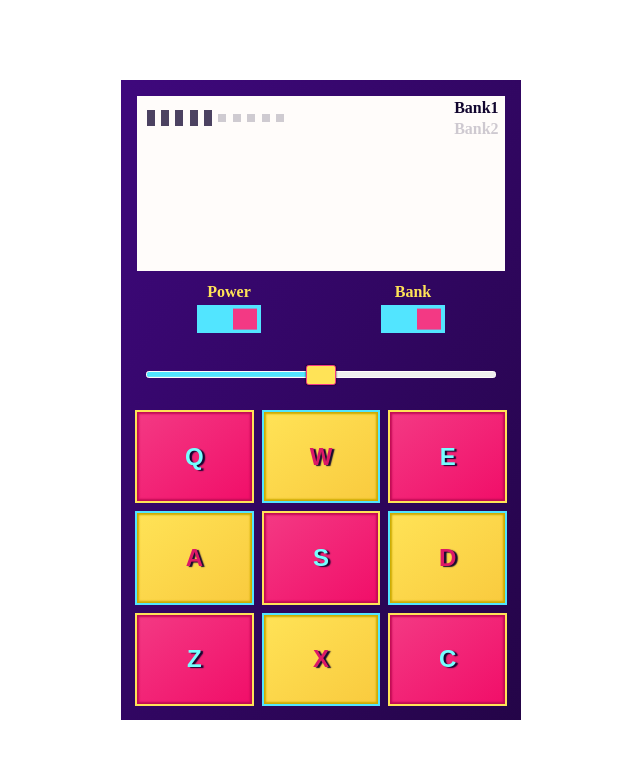
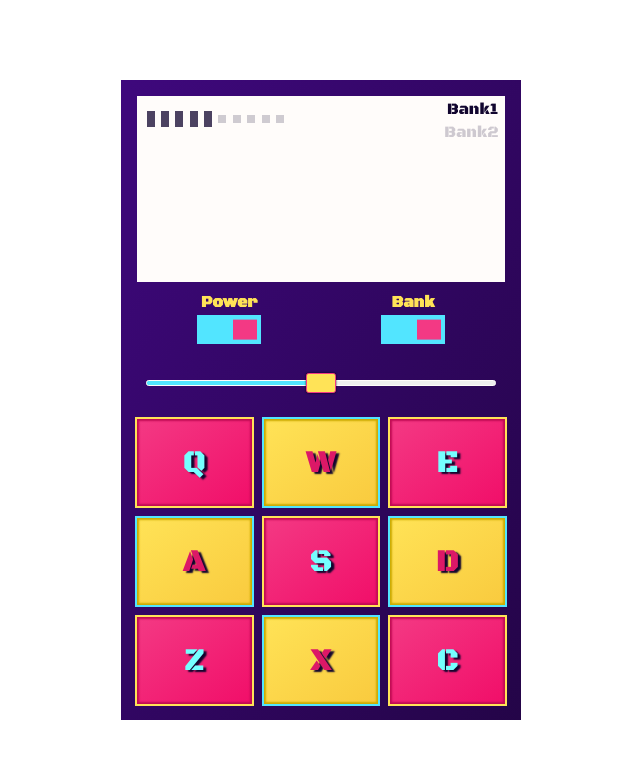
Before and after one commit to Fastion-1024/FCC-Drum-Machine, a React (Create React App) app: page / in a window 1280 px wide. Shown: the top 758 px of the page, without its empty margins (319-959 px from the left). Built offline with nearby package versions, Linux system fonts and the light colour scheme.

Commit message:
Updated Font Styles - Added new font. - Added a default font and font-weight to main element. - Adjusted font weight and size for AudioButton and Display Components. - Updated font size variables. - Adjusted layout based on new font and font sizes.

```diff
--- a/public/index.html
+++ b/public/index.html
@@ -7,6 +7,13 @@
         <meta name="description" content="FCC Front End Libraries - Drum Machine" />
         <link rel="manifest" href="%PUBLIC_URL%/manifest.json" />
         <title>Drum Machine</title>
+        <!-- Fonts -->
+        <link rel="preconnect" href="https://fonts.googleapis.com" />
+        <link rel="preconnect" href="https://fonts.gstatic.com" crossorigin />
+        <link
+            href="https://fonts.googleapis.com/css2?family=Black+Ops+One&display=swap"
+            rel="stylesheet"
+        />
     </head>
     <body>
         <noscript>You need to enable JavaScript to run this app.</noscript>
--- a/src/components/App/App.css
+++ b/src/components/App/App.css
@@ -32,10 +32,13 @@
     --clr-blue-lit: 66%;
 
     /* Fonts */
-    --fs-l: 2rem;
-    --fs-m: 1.5rem;
+    --fs-xl: 2rem;
+    --fs-l: 1.5rem;
+    --fs-m: 1.2rem;
     --fs-s: 1rem;
-    --fs-xs: 0.5rem;
+    --fs-xs: 0.75rem;
+
+    --ff-primary: 'Black Ops One', monospace;
 }
 
 * {
@@ -50,4 +53,6 @@
     display: flex;
     justify-content: center;
     align-items: center;
+    font-family: var(--ff-primary);
+    font-weight: 400;
 }
--- a/src/components/AudioButton/AudioButton.css
+++ b/src/components/AudioButton/AudioButton.css
@@ -4,8 +4,8 @@
     border: none;
 
     /* Default font styling */
-    font-size: var(--fs-m);
-    font-weight: 700;
+    font-size: var(--fs-xl);
+    font-family: var(--ff-primary);
     text-transform: capitalize;
     text-shadow: 0.1em 0.05em 0.05em
         hsl(var(--clr-darkpurple-hue), var(--clr-darkpurple-sat), var(--clr-darkpurple-lit));
--- a/src/components/Display/Display.css
+++ b/src/components/Display/Display.css
@@ -32,6 +32,8 @@
     opacity: 0.2;
     transition: opacity 0.2s ease-out;
     color: hsl(var(--clr-darkpurple-hue), var(--clr-darkpurple-sat), var(--clr-darkpurple-lit));
+    font-size: var(--fs-s);
+    font-weight: 400;
 }
 
 #display {
@@ -40,4 +42,5 @@
     justify-content: center;
     align-items: center;
     color: hsl(var(--clr-darkpurple-hue), var(--clr-darkpurple-sat), var(--clr-darkpurple-lit));
+    font-size: var(--fs-xl);
 }
```
